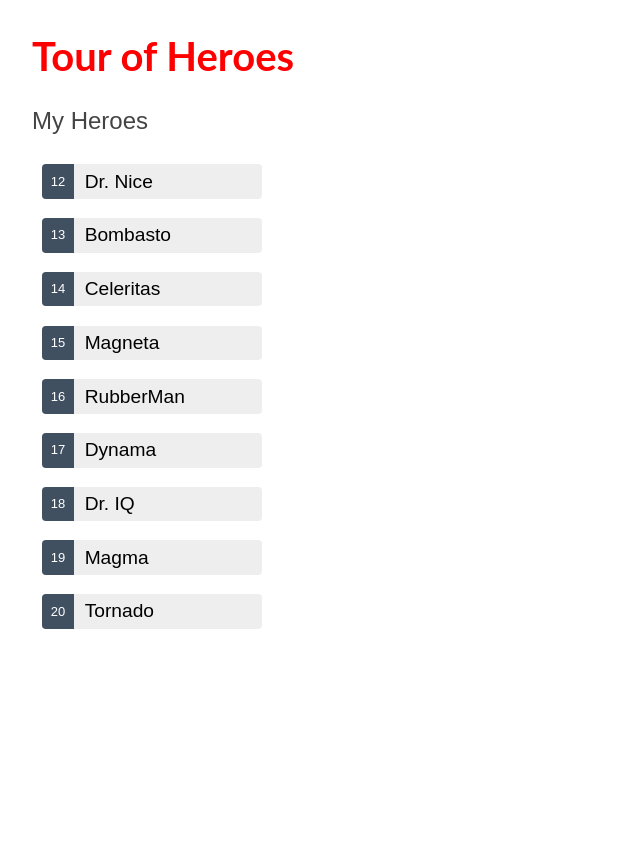
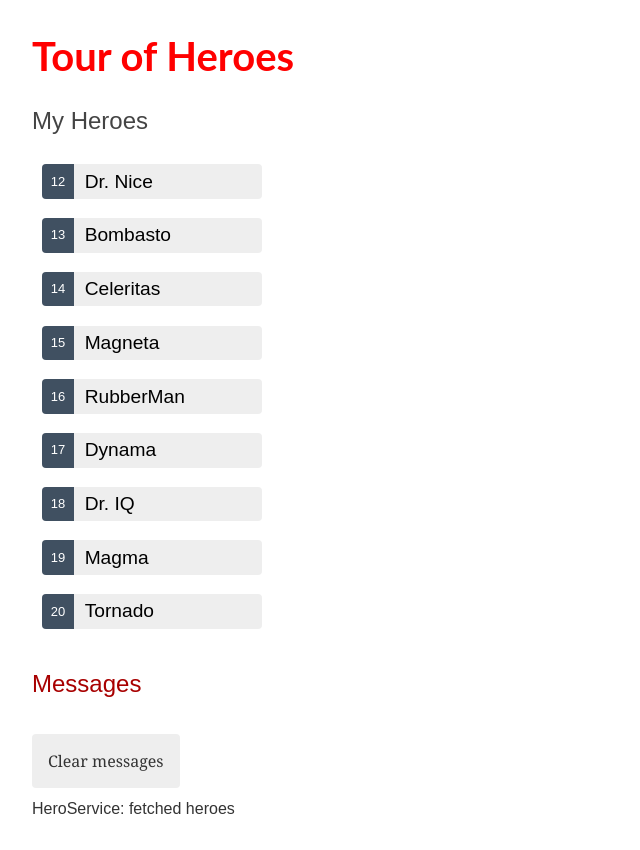
Before and after one commit to JonasRF/Angular, an Angular app: page / in a window 1280 px wide. Shown: the whole page, without its empty margins (0-640 px from the left). Before the commit the page ends 800 px from the top, so only its background shows below. Built offline with nearby package versions, Linux system fonts and the light colour scheme.

Commit message:
Criando componente de mensagem e os services

```diff
--- /dev/null
+++ b/src/app/Services/hero.service.ts
@@ -0,0 +1,18 @@
+import { HEROES } from 'src/mock-heroes';
+import { Hero } from './../hero';
+import { Injectable } from '@angular/core';
+import { Observable, of } from 'rxjs';
+import { MessageService } from './message.service';
+
+@Injectable({
+  providedIn: 'root',
+})
+export class HeroService {
+  constructor(private messageService: MessageService) {}
+
+  getHeroes(): Observable<Hero[]> {
+    const heroes = of(HEROES);
+    this.messageService.add('HeroService: fetched heroes');
+    return heroes;
+  }
+}
--- /dev/null
+++ b/src/app/Services/message.service.ts
@@ -0,0 +1,16 @@
+import { Injectable } from '@angular/core';
+
+@Injectable({
+  providedIn: 'root',
+})
+export class MessageService {
+  messages: string[] = [];
+
+  add(message: string) {
+    this.messages.push(message);
+  }
+
+  clear() {
+    this.messages = [];
+  }
+}
--- a/src/app/app.component.html
+++ b/src/app/app.component.html
@@ -1,2 +1,3 @@
 <h1>{{ title }}</h1>
 <app-heroes></app-heroes>
+<app-messages></app-messages>
--- a/src/app/app.module.ts
+++ b/src/app/app.module.ts
@@ -4,12 +4,14 @@
 import { AppComponent } from './app.component';
 import { HeroesComponent } from './components/heroes/heroes.component';
 import { HeroDetailComponent } from './components/hero-detail/hero-detail.component';
+import { MessagesComponent } from './components/messages/messages.component';
 
 @NgModule({
   declarations: [
     AppComponent,
     HeroesComponent,
     HeroDetailComponent,
+    MessagesComponent,
 
   ],
   imports: [
--- a/src/app/components/heroes/heroes.component.ts
+++ b/src/app/components/heroes/heroes.component.ts
@@ -1,17 +1,33 @@
 import { HEROES } from './../../../mock-heroes';
-import { Component } from '@angular/core';
+import { Component, OnInit } from '@angular/core';
 import { Hero } from '../../hero';
+import { MessageService } from 'src/app/Services/message.service';
+import { HeroService } from 'src/app/Services/hero.service';
 
 @Component({
   selector: 'app-heroes',
   templateUrl: './heroes.component.html',
   styleUrls: ['./heroes.component.css'],
 })
-export class HeroesComponent {
-  heroes = HEROES;
+export class HeroesComponent implements OnInit {
+
   selectedHero?: Hero;
+
+  heroes: Hero[] = [];
+
+  constructor(private heroService: HeroService, private messageService: MessageService) { }
+
+  ngOnInit(): void {
+    this.getHeroes();
+  }
 
   onSelect(hero: Hero): void {
     this.selectedHero = hero;
+    this.messageService.add(`HeroesComponent: Selected hero id=${hero.id}`)
+  }
+
+  getHeroes(): void {
+    this.heroService.getHeroes()
+        .subscribe(heroes => this.heroes = heroes);
   }
 }
--- /dev/null
+++ b/src/app/components/messages/messages.component.css
@@ -0,0 +1,19 @@
+/* MessagesComponent's private CSS styles */
+h2 {
+  color: #A80000;
+  font-family: Arial, Helvetica, sans-serif;
+  font-weight: lighter;
+}
+
+.clear {
+  color: #333;
+  background-color: #eee;
+  margin-bottom: 12px;
+  padding: 1rem;
+  border-radius: 4px;
+  font-size: 1rem;
+}
+.clear:hover {
+  color: white;
+  background-color: #42545C;
+}
--- /dev/null
+++ b/src/app/components/messages/messages.component.html
@@ -0,0 +1,8 @@
+<div *ngIf="messageService.messages.length">
+
+  <h2>Messages</h2>
+  <button type="button" class="clear"
+          (click)="messageService.clear()">Clear messages</button>
+  <div *ngFor='let message of messageService.messages'> {{message}} </div>
+
+</div>
```
Also changed, not shown: src/app/components/messages/messages.component.ts (added, +11 -0 lines).
